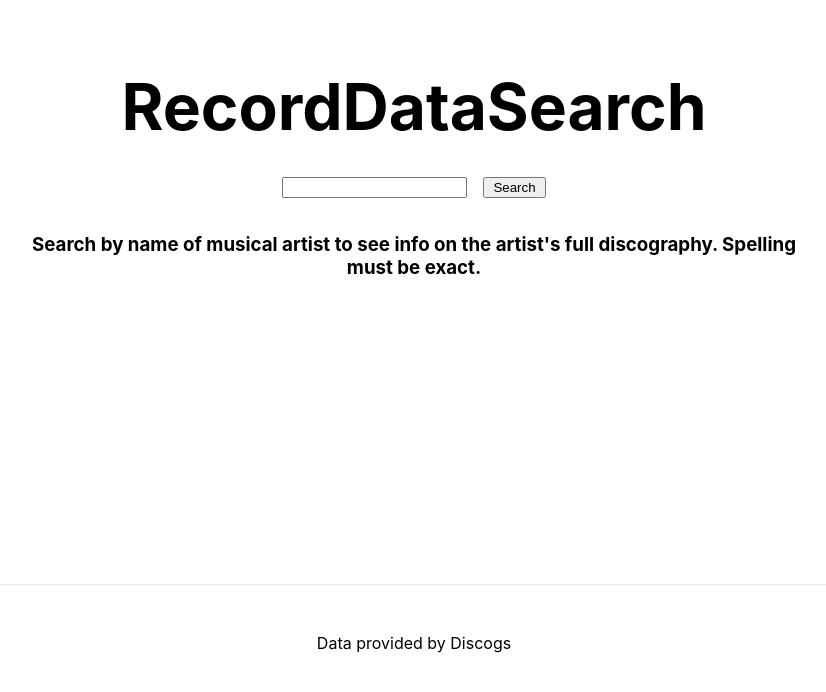
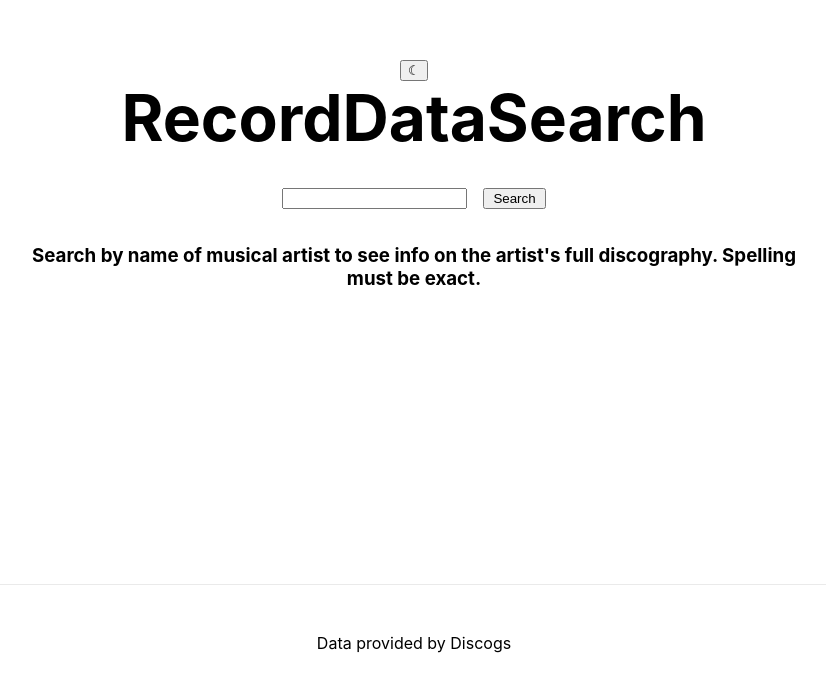
Before and after one commit to opuseleven/RecordDataSearch, a Next.js app: page / in a window 1280 px wide. Shown: the part 216-908 px from the top of the page, without its empty margins (226-1052 px from the left). Built offline with nearby package versions, Linux system fonts and the light colour scheme.

Commit message:
Added SettingsToolbar component

```diff
--- a/pages/index.tsx
+++ b/pages/index.tsx
@@ -2,7 +2,7 @@ import type { NextPage } from 'next';
 import Head from 'next/head';
 import styles from '../styles/Home.module.css';
 import { useState, useEffect } from 'react';
-import { SearchBar, ResultsContainer } from '../components';
+import { SearchBar, ResultsContainer, SettingsToolbar } from '../components';
 import { filterByArtists, artistMatch, getReleasesUrl } from '../services';
 import { Artist } from '../types';
 import { artistNotFoundError, dataError } from '../errors';
@@ -18,6 +18,7 @@ const Home: NextPage = () => {
   const [data, setData] = useState<Object[]>([]);
   const [releasesUrl, setReleasesUrl] = useState<string>('');
   const token = process.env.TOKEN;
+  const [darkMode, setDarkMode] = useState(false);
 
   useEffect(() => {
     if (artistSearch !== '') {
@@ -63,6 +64,8 @@ const Home: NextPage = () => {
 
       <main className={styles.main}>
 
+        <SettingsToolbar darkMode={darkMode} setDarkMode={setDarkMode} />
+
         <h1 className={styles.title}>
           RecordDataSearch
         </h1>
```
